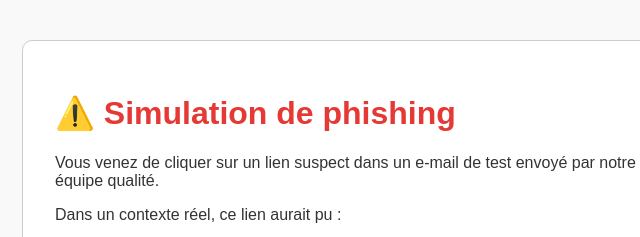
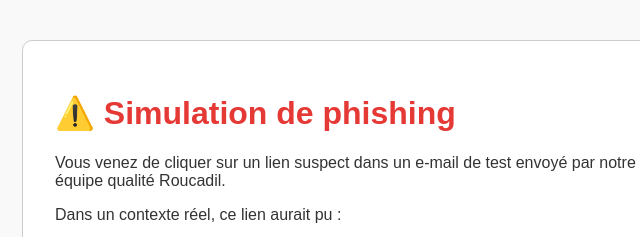
Before and after one commit to Samuel47370/cyber-sensibilisation, a plain HTML site: page index.html in a window 1280 px wide. Shown: the top 237 px of the page, 285-925 px from the left. Drawn offline with Linux system fonts and the light colour scheme.

Commit message:
Update index.html

```diff
--- a/index.html
+++ b/index.html
@@ -26,7 +26,7 @@
 <body>
   <div class="container">
     <h1>⚠️ Simulation de phishing</h1>
-    <p>Vous venez de cliquer sur un lien suspect dans un e-mail de test envoyé par notre équipe qualité.</p>
+    <p>Vous venez de cliquer sur un lien suspect dans un e-mail de test envoyé par notre équipe qualité Roucadil.</p>
     <p>Dans un contexte réel, ce lien aurait pu :</p>
     <ul>
       <li>Voler vos identifiants</li>
```
